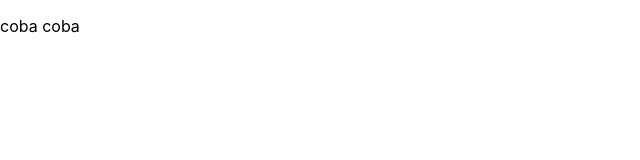
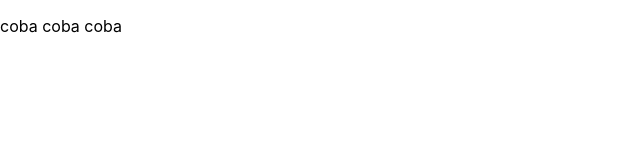
Before and after one commit to setyoawan/next-js, a Next.js app: page /awan in a window 1280 px wide. Shown: the top 160 px of the page, without its empty margins (0-640 px from the left). Built offline with nearby package versions, Linux system fonts and the light colour scheme.

Commit message:
add new function

```diff
--- a/pages/awan.js
+++ b/pages/awan.js
@@ -1,7 +1,7 @@
 export default function Awan() {
     return (
         <div>
-            <p>coba coba</p>
+            <p>coba coba coba</p>
         </div>
     )
 }
```
